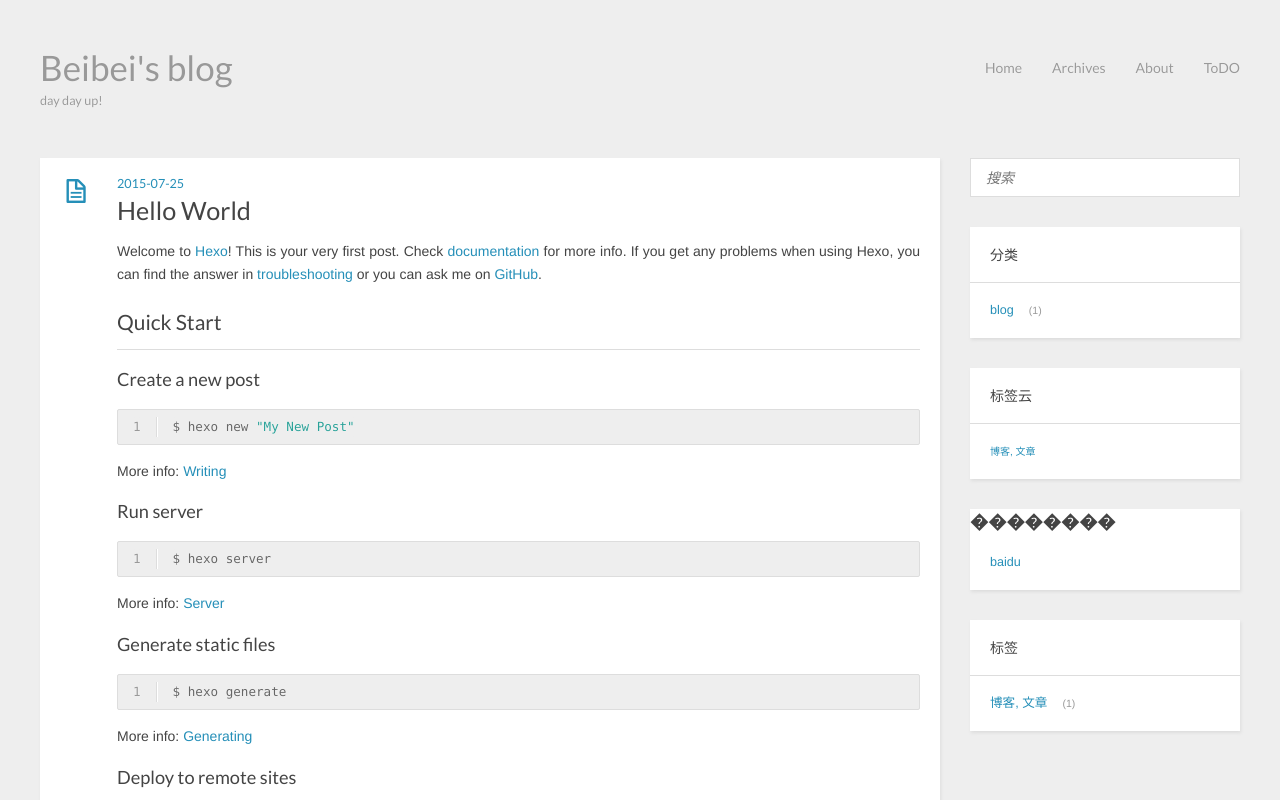
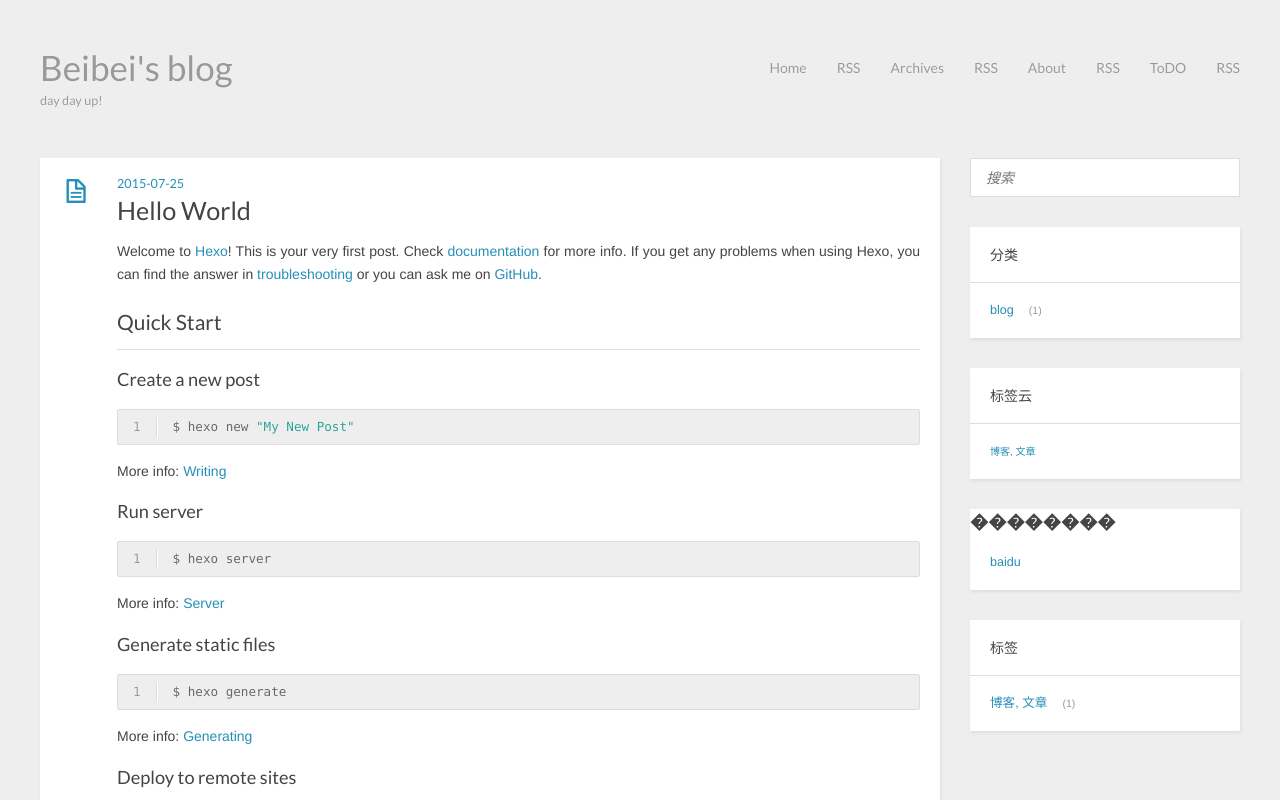
Before and after one commit to beibeirory/beibeirory.github.io, a plain HTML site: page 2015/07/25/hello-world/index.html in a window 1280 px wide. Shown: the top 800 px of the page. Drawn offline with nearby package versions, Linux system fonts and the light colour scheme; a script that the page names is missing.

Commit message:
Site updated: 2015-07-27 13:23:56

```diff
--- a/2015/07/25/hello-world/index.html
+++ b/2015/07/25/hello-world/index.html
@@ -36,12 +36,16 @@
   <ul>
 
       <li><a href="/">Home</a></li>
+	  <li><a href="/atom.xml">RSS</a></li>
 
       <li><a href="/archives">Archives</a></li>
+	  <li><a href="/atom.xml">RSS</a></li>
 
       <li><a href="/about">About</a></li>
+	  <li><a href="/atom.xml">RSS</a></li>
 
       <li><a href="/todolist">ToDO</a></li>
+	  <li><a href="/atom.xml">RSS</a></li>
 
   </ul>
   <div class="clearfix"></div>
```
Also changed, not shown: 2015/07/27/my-new-post/index.html (+4 -0 lines), archives/2015/07/index.html (+4 -0 lines), archives/2015/index.html (+4 -0 lines), archives/index.html (+4 -0 lines), categories/blog/index.html (+4 -0 lines), index.html (+4 -0 lines), tags/博客-文章/index.html (+4 -0 lines).
